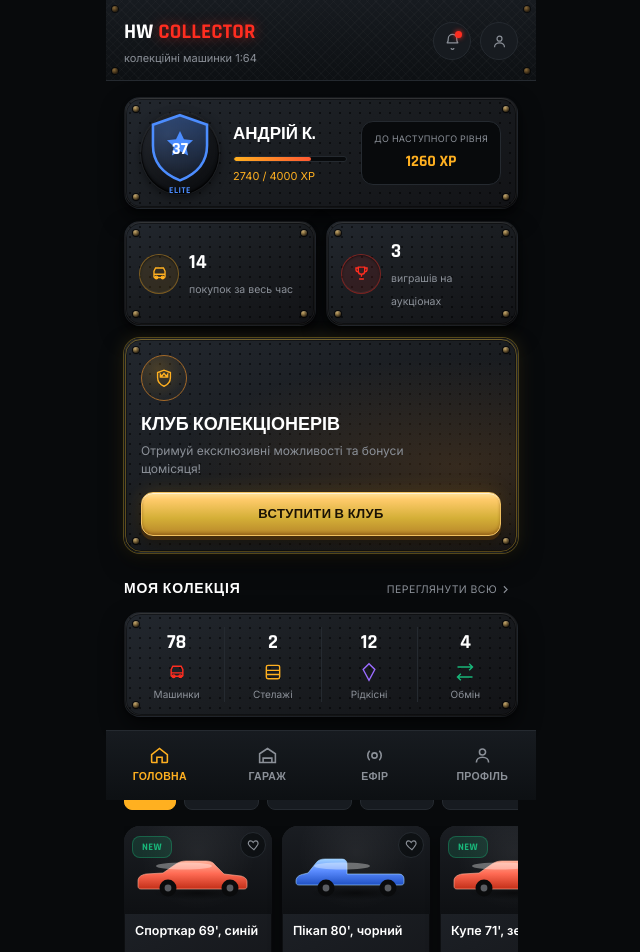
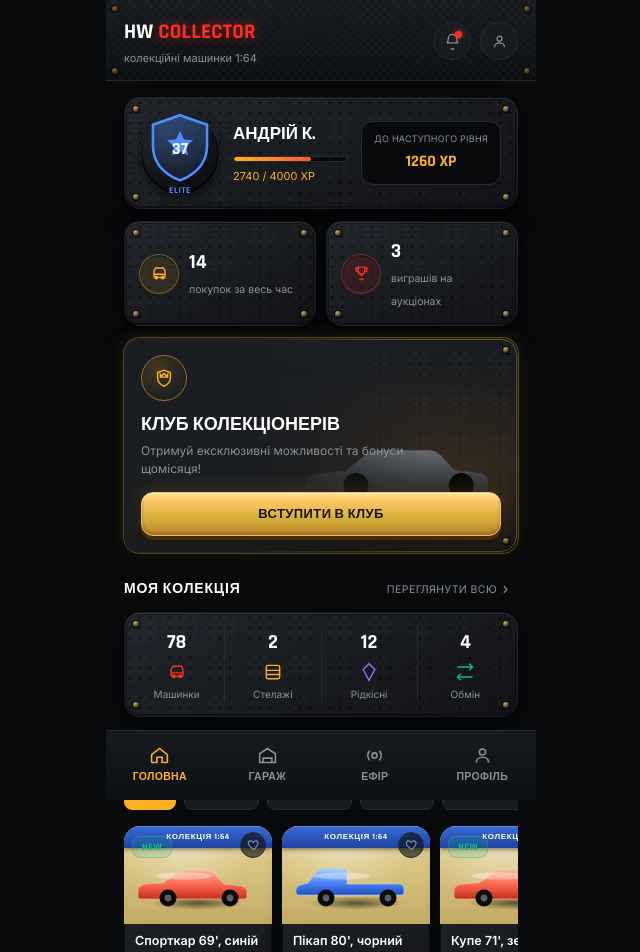
Before and after one commit to Roman-star777/HW-Collector, a React (Vite) app: page / in a window 1280 px wide. Shown: the top 952 px of the page, without its empty margins (319-959 px from the left). Built offline with nearby package versions, Linux system fonts and the light colour scheme.

Commit message:
Add files via upload

```diff
--- a/src/screens/Home.css
+++ b/src/screens/Home.css
@@ -116,9 +116,25 @@
   inset: 0;
   background: radial-gradient(ellipse at 85% 60%, rgba(165, 106, 40, 0.22), transparent 60%);
   pointer-events: none;
+  overflow: hidden;
+}
+.club-card2__bg::after {
+  content: '';
+  position: absolute;
+  inset: 0;
+  background: linear-gradient(90deg, var(--metal-2) 0%, var(--metal-2) 30%, transparent 75%);
+  z-index: 1;
+}
+.club-card2__car {
+  position: absolute;
+  right: -6px;
+  bottom: 46px;
+  width: 58%;
+  opacity: 0.9;
 }
 .club-card2__icon {
   position: relative;
+  z-index: 2;
   width: 46px;
   height: 46px;
   border-radius: 50%;
@@ -137,6 +153,7 @@
 }
 .club-card2__body {
   position: relative;
+  z-index: 2;
 }
 .club-card2__body > b {
   display: block;
@@ -305,13 +322,36 @@
 }
 .product-card2__art {
   position: relative;
-  padding: 20px 10px 8px;
+  padding: 30px 10px 8px;
   display: grid;
   place-items: center;
   background:
-    radial-gradient(circle at 50% 30%, rgba(255,255,255,.06), transparent 60%),
-    linear-gradient(180deg, #1a1d22, #0e1013);
-  min-height: 74px;
+    /* блиск пластикового блістера */
+    radial-gradient(ellipse at 40% 25%, rgba(255,255,255,.35), transparent 55%),
+    /* картонна підкладка */
+    linear-gradient(180deg, #e8d9a8 0%, #d9c583 38%, #c2ab63 100%);
+  min-height: 96px;
+  overflow: hidden;
+}
+.product-card2__banner {
+  position: absolute;
+  top: 0;
+  left: 0;
+  right: 0;
+  height: 22px;
+  background: linear-gradient(180deg, #3a6bd8, #1e42a0);
+  display: flex;
+  align-items: center;
+  justify-content: center;
+  box-shadow: 0 1px 0 rgba(255,255,255,.2) inset, 0 2px 4px rgba(0,0,0,.4);
+}
+.product-card2__banner span {
+  font-family: var(--font-display);
+  font-weight: 700;
+  font-size: 8px;
+  letter-spacing: 0.08em;
+  color: #fff;
+  text-transform: uppercase;
 }
 .product-shot {
   width: 100%;
--- a/src/screens/Home.tsx
+++ b/src/screens/Home.tsx
@@ -77,7 +77,19 @@ export function Home() {
       {/* Клуб колекціонерів */}
       <div className="metal-panel metal-panel--gold club-card2">
         <Rivets />
-        <div className="club-card2__bg" />
+        <div className="club-card2__bg">
+          <svg viewBox="0 0 220 90" className="club-card2__car">
+            <defs>
+              <linearGradient id="club-car-grad" x1="0" y1="0" x2="0" y2="1">
+                <stop offset="0" stopColor="#6b7078" />
+                <stop offset="1" stopColor="#22252a" />
+              </linearGradient>
+            </defs>
+            <path fill="url(#club-car-grad)" d="M10 68c0-6 6-9 14-10l24-2 20-16c4-3 9-4 15-4h44c6 0 11 2 14 6l12 13 24 3c6 1 9 4 9 9v6c0 3-2 5-5 5H15c-3 0-5-2-5-5z" />
+            <circle fill="#050506" cx="58" cy="70" r="12" />
+            <circle fill="#050506" cx="160" cy="70" r="12" />
+          </svg>
+        </div>
         <span className="club-card2__icon">
           <svg viewBox="0 0 24 24"><path d="M12 21c-4.5-1.8-7-5.2-7-9.5V6l7-2.5L19 6v5.5c0 4.3-2.5 7.7-7 9.5z" /><path d="M8 8l1.3 2.3L12 7l2.7 3.3L16 8v3H8z" /></svg>
         </span>
@@ -144,6 +156,9 @@ export function Home() {
                 <svg viewBox="0 0 24 24"><path d="M12 20s-7-4.4-9.3-8.8C1.4 8 3 5 6.2 5c1.9 0 3.3 1 4.4 2.7C11.7 6 13.1 5 15 5c3.2 0 4.8 3 3.5 6.2C16.2 15.6 12 20 12 20z" /></svg>
               </button>
               <div className="product-card2__art">
+                <span className="product-card2__banner">
+                  <span>Колекція 1:64</span>
+                </span>
                 <ProductShot shape={item.art} color={series.color} />
               </div>
               <div className="product-card2__body">
@@ -179,10 +194,9 @@ export function Home() {
         <Rivets />
         <span className="row-card2__icon">
           <svg viewBox="0 0 24 24">
-            <line x1="7" y1="5" x2="15" y2="5" />
-            <line x1="11" y1="5" x2="11" y2="17" />
-            <line x1="7" y1="20" x2="15" y2="20" />
-            <line x1="11" y1="17" x2="11" y2="20" />
+            <line x1="9" y1="19" x2="17" y2="8" />
+            <line x1="13.5" y1="6" x2="19.5" y2="12" strokeWidth="2.6" />
+            <line x1="5" y1="15.5" x2="11" y2="15.5" />
           </svg>
         </span>
         <div className="row-card2__text">
```
